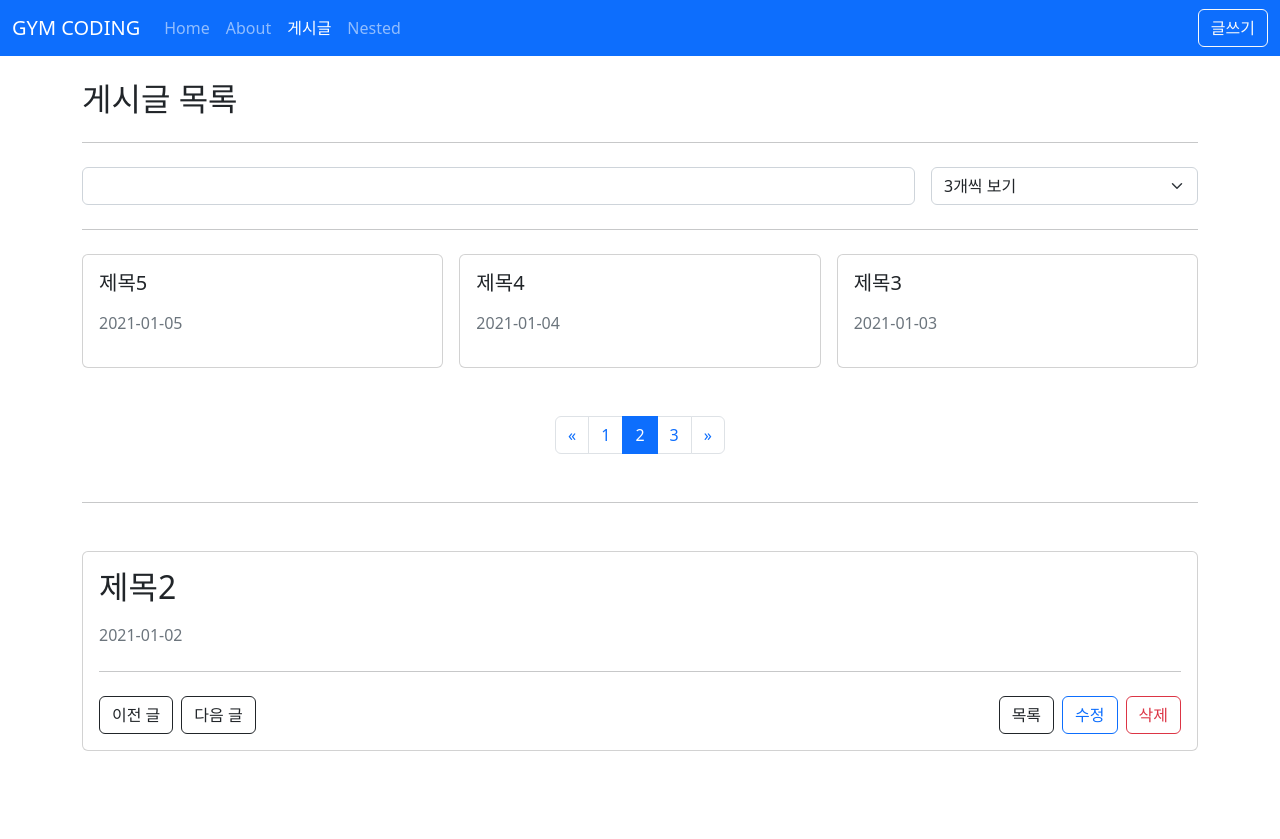
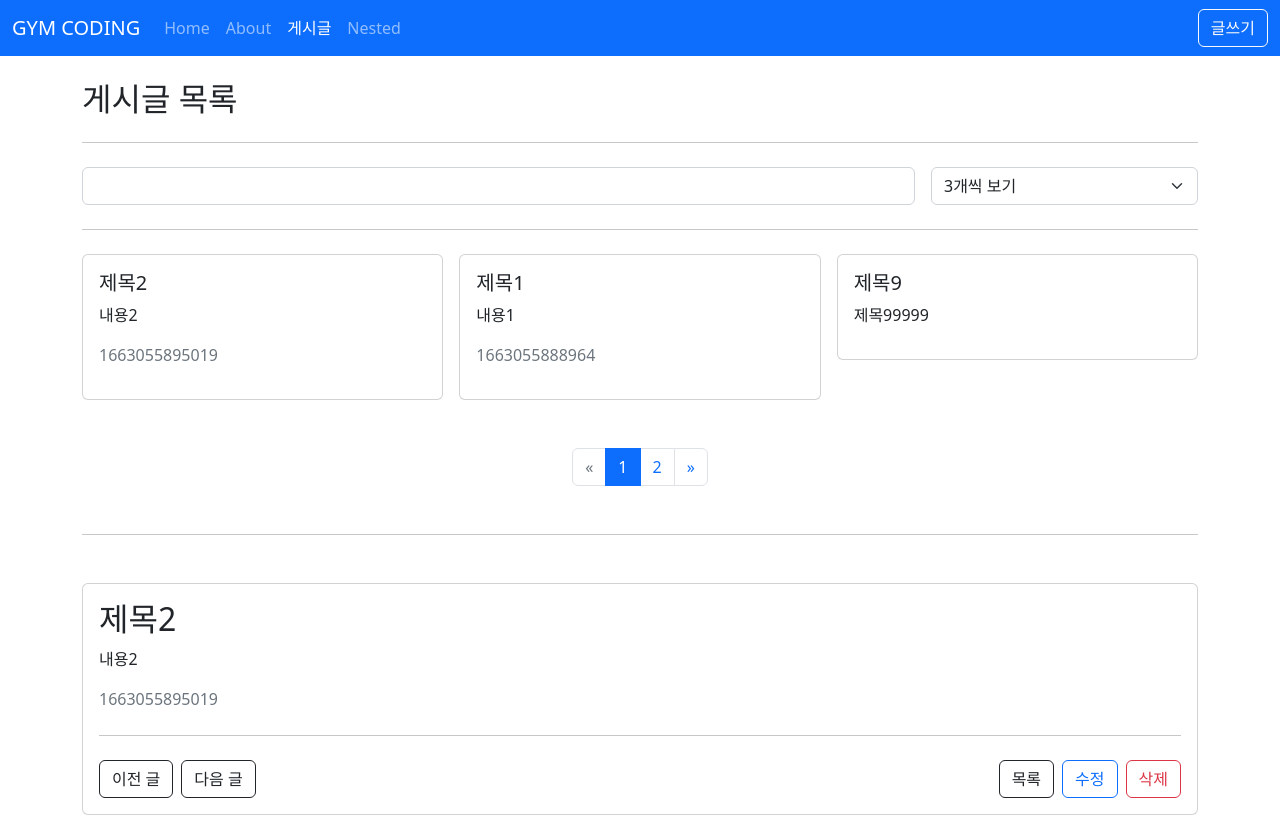
Before and after one commit to hjun-park/vue-js-practice, a Vue app in the folder vue-advance/vue3-posts/: page /posts in a window 1280 px wide. Before the commit the page ends 800 px from the top, so only its background shows below. Built offline with nearby package versions, Linux system fonts and the light colour scheme; data requests are answered from the project's data file.

Commit message:
[실전편] 공통 컴포넌트: 공통 컴포넌트 분리 (1/2)

```diff
--- a/vue-advance/vue3-posts/db.json
+++ b/vue-advance/vue3-posts/db.json
@@ -1,57 +1,26 @@
 {
   "posts": [
     {
-      "id": 1,
-      "title": "제목1",
-      "contents": "내용1",
-      "createdAt": "2021-01-01"
+      "title": "제목9",
+      "content": "제목99999",
+      "id": 2
     },
     {
-      "id": 2,
-      "title": "제목2",
-      "contents": "내용2",
-      "createdAt": "2021-01-02"
+      "title": "안녕하세요!!!!",
+      "content": "반갑습니다안녕하세요!!!!@@안녕하세요!!!!@@안녕하세요!!!!@@",
+      "id": 10
     },
     {
-      "id": 3,
-      "title": "제목3",
-      "contents": "내용3",
-      "createdAt": "2021-01-03"
+      "title": "제목1",
+      "content": "내용1",
+      "createdAt": 1663055888964,
+      "id": 11
     },
     {
-      "id": 4,
-      "title": "제목4",
-      "contents": "내용4",
-      "createdAt": "2021-01-04"
-    },
-    {
-      "id": 5,
-      "title": "제목5",
-      "contents": "내용5",
-      "createdAt": "2021-01-05"
-    },
-    {
-      "id": 6,
-      "title": "제목6",
-      "contents": "내용6",
-      "createdAt": "2021-01-06"
-    },
-    {
-      "id": 7,
-      "title": "제목7",
-      "contents": "내용7",
-      "createdAt": "2021-01-07"
-    },
-    {
-      "id": 8,
-      "title": "제목8",
-      "contents": "내용8",
-      "createdAt": "2021-01-08"
-    },
-    {
-      "title": "제목9",
-      "content": "제목99999",
-      "id": 9
+      "title": "제목2",
+      "content": "내용2",
+      "createdAt": 1663055895019,
+      "id": 12
     }
   ]
 }
--- a/vue-advance/vue3-posts/src/api/posts.js
+++ b/vue-advance/vue3-posts/src/api/posts.js
@@ -55,9 +55,9 @@ export function createPost(data) {
 }
 
 export function updatePost(id, data) {
-	return posts.put(id, data);
+	return posts.put(`/${id}`, data);
 }
 
 export function deletePost(id) {
-	return posts.delete(id);
+	return posts.delete(`/${id}`);
 }
--- /dev/null
+++ b/vue-advance/vue3-posts/src/components/AppPagination.vue
@@ -0,0 +1,70 @@
+<template>
+	<!-- 10-10. 다른 페이지에서도 페이징 할 수 있도록 컴포넌트 분리 -->
+	<!-- 이때 부모로부터 props를 _page(현재 페이지 수), pageCount(총 페이지 수) 를 받아야 한다. -->
+	<nav class="mt-5" aria-label="Page navigation example">
+		<ul class="pagination justify-content-center">
+			<!-- 10-12. class 바인딩 변수는 computed로 뺴기 -->
+			<!-- 10-13. 자식 내에 있는 @click.prevent에서 props 변수 수정은 불가능 -->
+			<!-- 10-13. 따라서 event를 올려줘서 부모컴포넌트 자체를 변경해야 한다. (emit 사용)-->
+			<li class="page-item" :class="isPrevPage">
+				<!-- 10-15. emit 이벤트로 값을 변경함 -->
+				<a
+					class="page-link"
+					href="#"
+					aria-label="Previous"
+					@click.prevent="$emit('page', currentPage - 1)"
+				>
+					<span aria-hidden="true">&laquo;</span>
+				</a>
+			</li>
+			<!-- 08-06. 페이징 처리 -->
+			<li
+				v-for="page in pageCount"
+				:key="page"
+				class="page-item"
+				:class="{ active: currentPage === page }"
+			>
+				<a class="page-link" href="#" @click.prevent="$emit('page', page)">{{
+					page
+				}}</a>
+			</li>
+			<li class="page-item" :class="isNextPage">
+				<a
+					class="page-link"
+					href="#"
+					aria-label="Next"
+					@click.prevent="$emit('page', currentPage + 1)"
+				>
+					<span aria-hidden="true">&raquo;</span>
+				</a>
+			</li>
+		</ul>
+	</nav>
+</template>
+
+<script setup>
+import { computed } from 'vue';
+
+//10-11. props로 페이지 정보를 받음
+const props = defineProps({
+	currentPage: {
+		type: Number,
+		required: true,
+	},
+	pageCount: {
+		type: Number,
+		required: true,
+	},
+});
+
+// 10-14. 자식에서 props 값을 변경하지 않고 emit 이용하여 부모에서 수정
+defineEmits(['page']);
+
+// 10-12.
+const isPrevPage = computed(() => ({ disabled: !(props.currentPage > 1) }));
+const isNextPage = computed(() => ({
+	disabled: !(props.currentPage < props.pageCount),
+}));
+</script>
+
+<style lang="scss" scoped></style>
--- /dev/null
+++ b/vue-advance/vue3-posts/src/components/posts/PostForm.vue
@@ -0,0 +1,42 @@
+<template>
+	<!-- 10-01. PostCreateView에서 입력하는 박스가 여러 개 일때는 컴포넌트 분리하는 것이 좋다. -->
+	<form>
+		<div class="mb-3">
+			<label for="title" class="form-label">제목</label>
+			<!-- 10-05. props 값을 여기에 집어넣음-->
+			<input
+				:value="title"
+				@input="$emit('update:title', $event.target.value)"
+				type="text"
+				class="form-control"
+				id="title"
+			/>
+		</div>
+		<div class="mb-3">
+			<label for="exampleFormControlTextarea1" class="form-label">내용</label>
+			<!-- 10-05. props 값을 여기에 집어넣음-->
+			<textarea
+				:value="content"
+				@input="$emit('update:content', $event.target.value)"
+				class="form-control"
+				id="content"
+				rows="3"
+			></textarea>
+		</div>
+		<!-- 10-02. slot 선언, 부모 컴포넌트에서 다른 태그를 전달할 수 있도록 한다. -->
+		<div class="d-flex gap-2 mt-4"><slot name="actions"> </slot></div>
+	</form>
+</template>
+
+<script setup>
+// 10-03. 받아야 할 데이터 title, content에 대한 Props 정의
+defineProps({
+	title: String,
+	content: String,
+});
+
+// 10-04. 다중 v-model 구현 위해서는 defineEmits 필요
+defineEmits(['update:title', 'update:content']);
+</script>
+
+<style lang="scss" scoped></style>
--- a/vue-advance/vue3-posts/src/views/posts/PostCreateView.vue
+++ b/vue-advance/vue3-posts/src/views/posts/PostCreateView.vue
@@ -3,29 +3,14 @@
 		<!-- 03-09. 게시글 등록 화면 구성-->
 		<h2>게시글 등록</h2>
 		<hr class="my-4" />
-		<!-- 07-10. 저장 버튼을 클릭했을 때 save 메소드가 수행 -->
-		<form @submit.prevent="save">
-			<div class="mb-3">
-				<label for="title" class="form-label">제목</label>
-				<!-- 07-07. v-model에 form 이라는 객체를 바인드 -->
-				<input
-					v-model="form.title"
-					type="text"
-					class="form-control"
-					id="title"
-				/>
-			</div>
-			<div class="mb-3">
-				<label for="exampleFormControlTextarea1" class="form-label">내용</label>
-				<!-- 07-07. v-model에 form 이라는 객체를 바인드 -->
-				<textarea
-					v-model="form.content"
-					class="form-control"
-					id="content"
-					rows="3"
-				></textarea>
-			</div>
-			<div class="pt-4">
+		<!-- 10-07. 여기에 PostForm 사용-->
+		<!-- 이렇게 되면 submit event는 PostForm의 root element인 <form>에 상속이 된다. -->
+		<PostForm
+			v-model:title="form.title"
+			v-model:content="form.content"
+			@submit.prevent="save"
+		>
+			<template #actions>
 				<!-- 03-26. 목록도 마찬가지로 클릭 시 리스트로 -->
 				<button
 					type="button"
@@ -35,8 +20,10 @@
 					목록
 				</button>
 				<button class="btn btn-primary">저장</button>
-			</div>
-		</form>
+			</template>
+		</PostForm>
+		<!-- 07-10. 저장 버튼을 클릭했을 때 save 메소드가 수행 -->
+		<!-- <form @submit.prevent="save"> -->
 	</div>
 </template>
 
@@ -44,6 +31,8 @@
 import { ref } from 'vue';
 import { useRoute, useRouter } from 'vue-router';
 import { createPost } from '@/api/posts';
+// 10-06. PostForm 가져오기
+import PostForm from '@/components/posts/PostForm.vue';
 
 const route = useRoute();
 const router = useRouter();
--- a/vue-advance/vue3-posts/src/views/posts/PostDetailView.vue
+++ b/vue-advance/vue3-posts/src/views/posts/PostDetailView.vue
@@ -51,7 +51,7 @@ const props = defineProps({
 	// id: Number,
 
 	// 09-07. 문자열로 넘어가도록 변경
-	id: Number,
+	id: [String, Number],
 });
 
 // 03-23. 버튼들에 대해 route 지정
--- a/vue-advance/vue3-posts/src/views/posts/PostEditView.vue
+++ b/vue-advance/vue3-posts/src/views/posts/PostEditView.vue
@@ -2,39 +2,24 @@
 	<div>
 		<h2>게시글 수정</h2>
 		<hr class="my-4" />
-		<!-- 07-16. 클릭 시에 edit 함수 실행-->
-		<form @submit.prevent="edit">
-			<div class="mb-3">
-				<label for="title" class="form-label">제목</label>
-				<!-- 07-15. 수정 부분에 대한 v-model 바인딩 -->
-				<input
-					v-model="form.title"
-					type="text"
-					class="form-control"
-					id="title"
-				/>
-			</div>
-			<div class="mb-3">
-				<label for="exampleFormControlTextarea1" class="form-label">내용</label>
-				<textarea
-					v-model="form.content"
-					class="form-control"
-					id="content"
-					rows="3"
-				></textarea>
-			</div>
-			<div class="pt-4">
+		<PostForm
+			v-model:title="form.title"
+			v-model:content="form.content"
+			@submit.prevent="edit"
+		>
+			<!-- 10-09. 마찬가지로 slot 생성 (슬롯이란 템플릿)-->
+			<template #actions>
 				<!-- 03-24. 취소버튼 클릭하면 상세페이지로 가도록 설정 -->
 				<button
 					type="button"
-					class="btn btn-outline-danger me-2"
+					class="btn btn-outline-danger"
 					@click="goDetailPage"
 				>
 					취소
 				</button>
 				<button class="btn btn-primary">수정</button>
-			</div>
-		</form>
+			</template>
+		</PostForm>
 	</div>
 </template>
 
@@ -42,6 +27,8 @@
 import { ref } from 'vue';
 import { useRoute, useRouter } from 'vue-router';
 import { getPostById, updatePost } from '@/api/posts';
+//10-08. 여기도 컴포넌트 적용
+import PostForm from '@/components/posts/PostForm.vue';
 
 // 03-25. route로부터 얻은 id 이용하여 상세페이지로 이동
 const route = useRoute();
--- a/vue-advance/vue3-posts/src/views/posts/PostListView.vue
+++ b/vue-advance/vue3-posts/src/views/posts/PostListView.vue
@@ -38,50 +38,21 @@
 				></PostItem>
 			</div>
 		</div>
-		<nav class="mt-5" aria-label="Page navigation example">
-			<ul class="pagination justify-content-center">
-				<li class="page-item" :class="{ disabled: !(params._page > 1) }">
-					<a
-						class="page-link"
-						href="#"
-						aria-label="Previous"
-						@click.prevent="--params._page"
-					>
-						<span aria-hidden="true">&laquo;</span>
-					</a>
-				</li>
-				<!-- 08-06. 페이징 처리 -->
-				<li
-					v-for="page in pageCount"
-					:key="page"
-					class="page-item"
-					:class="{ active: params._page === page }"
-				>
-					<a class="page-link" href="#" @click.prevent="params._page = page">{{
-						page
-					}}</a>
-				</li>
-				<li
-					class="page-item"
-					:class="{ disabled: !(params._page < pageCount) }"
-				>
-					<a
-						class="page-link"
-						href="#"
-						aria-label="Next"
-						@click.prevent="++params._page"
-					>
-						<span aria-hidden="true">&raquo;</span>
-					</a>
-				</li>
-			</ul>
-		</nav>
-		<hr class="my-5" />
-		<!-- 05-07. PostDetailView에 있는 id가 route에 의존하는 상태기 떄문에 당연히 되지 않음 --->
-		<!-- 그래서 router 속성에 props를 사용한다. -->
-		<AppCard>
-			<PostDetailView :id="2"></PostDetailView>
-		</AppCard>
+		<!-- 10-17.-->
+		<AppPagination
+			:current-page="params._page"
+			:page-count="pageCount"
+			@page="page => (params._page = page)"
+		/>
+
+		<template v-if="posts && posts.length > 0">
+			<hr class="my-5" />
+			<!-- 05-07. PostDetailView에 있는 id가 route에 의존하는 상태기 떄문에 당연히 되지 않음 --->
+			<!-- 그래서 router 속성에 props를 사용한다. -->
+			<AppCard>
+				<PostDetailView :id="posts[0].id"></PostDetailView>
+			</AppCard>
+		</template>
 	</div>
 </template>
 
@@ -96,6 +67,8 @@ import { getPosts } from '@/api/posts';
 import { ref, watchEffect } from 'vue';
 import { useRouter } from 'vue-router';
 import { computed } from 'vue';
+// 10-16. 페이징 컴포넌트를 사용
+import AppPagination from '@/components/AppPagination.vue';
 
 // 03-16. posts라는 반응형 데이터 생성
 const posts = ref([]);
@@ -105,7 +78,7 @@ const posts = ref([]);
 const params = ref({
 	_sort: 'createdAt',
 	_order: 'desc',
-	_page: 2, // 08-07. 페이지 처리에 따라 조회
+	_page: 1, // 08-07. 페이지 처리에 따라 조회
 	_limit: 3,
 	title_like: '',
 });
```
